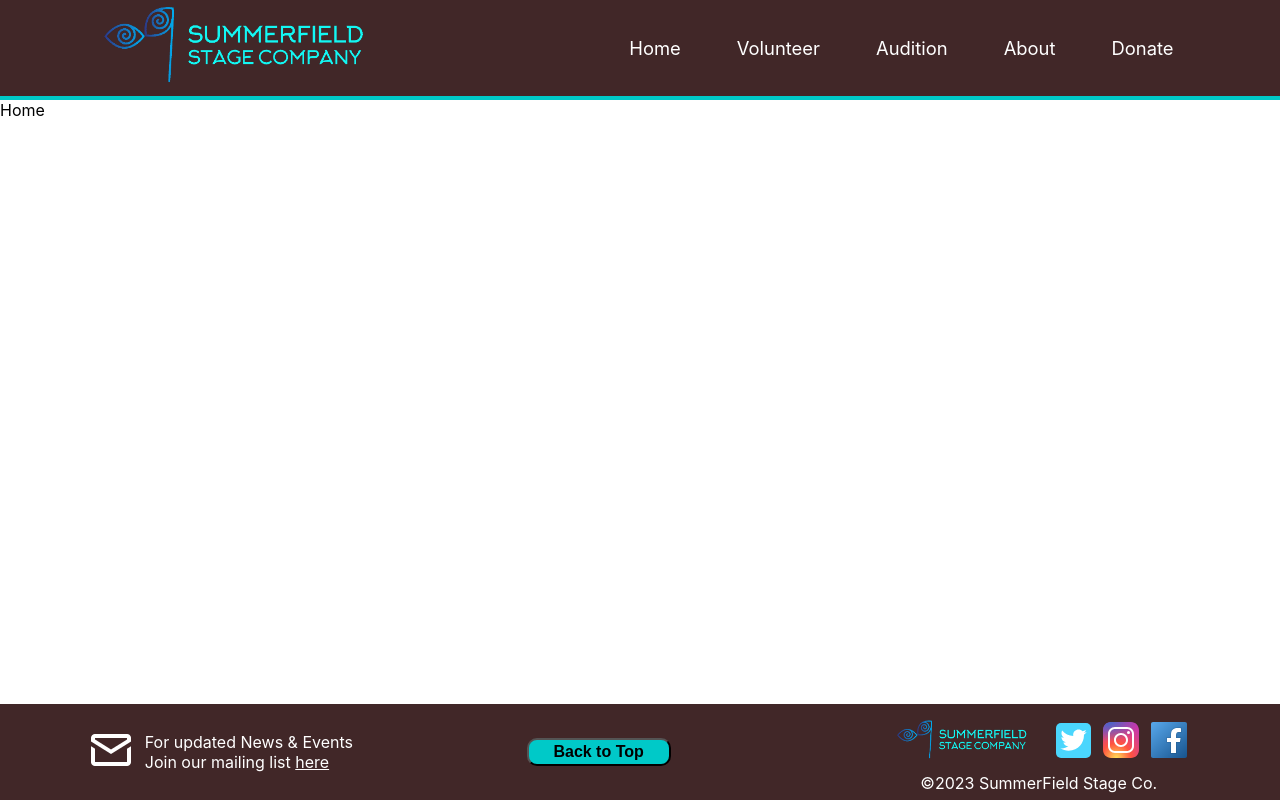
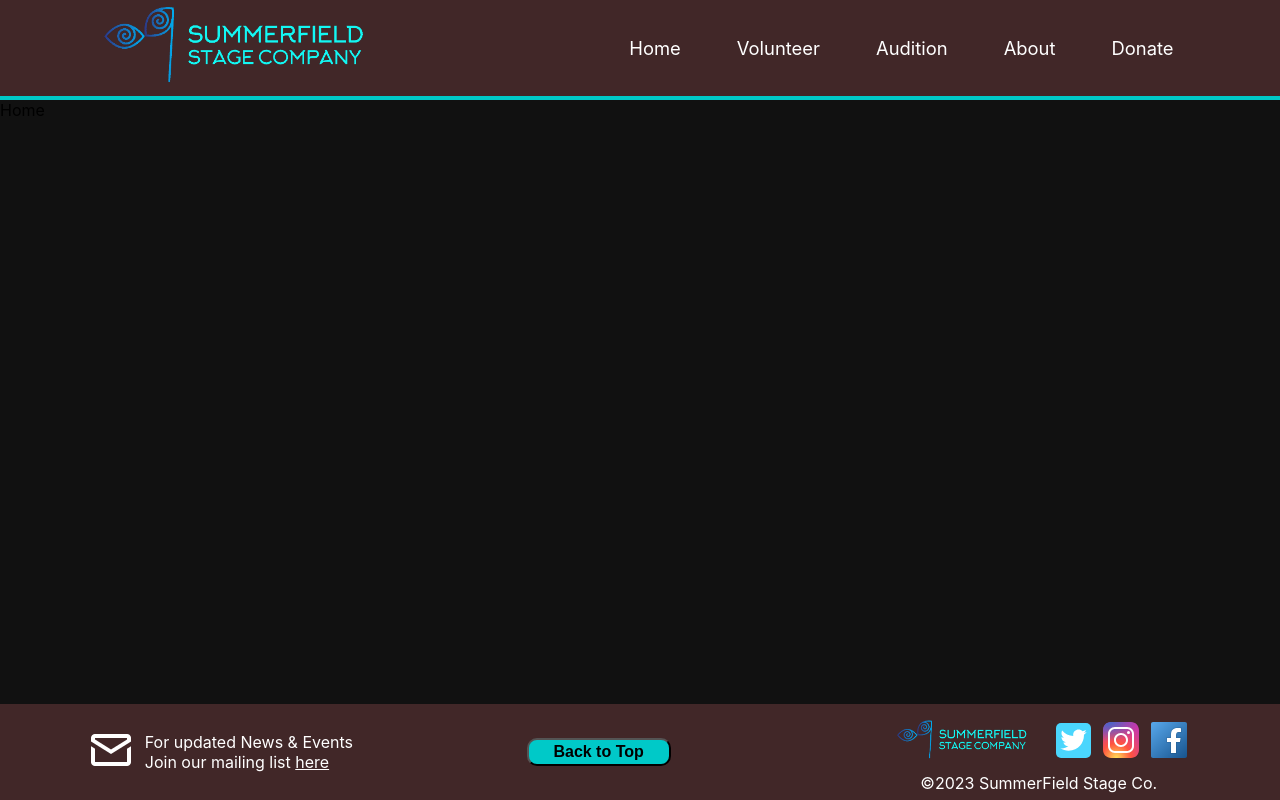
Before and after one commit to salvat36/summerfield, a React (Create React App) app in the folder client/: page / in a window 1280 px wide. Built offline with nearby package versions, Linux system fonts and the light colour scheme.

Commit message:
set background color for pages

```diff
--- a/client/src/App.css
+++ b/client/src/App.css
@@ -36,3 +36,7 @@
     transform: rotate(360deg);
   }
 }
+
+body {
+  background-color: #111;
+}
```
